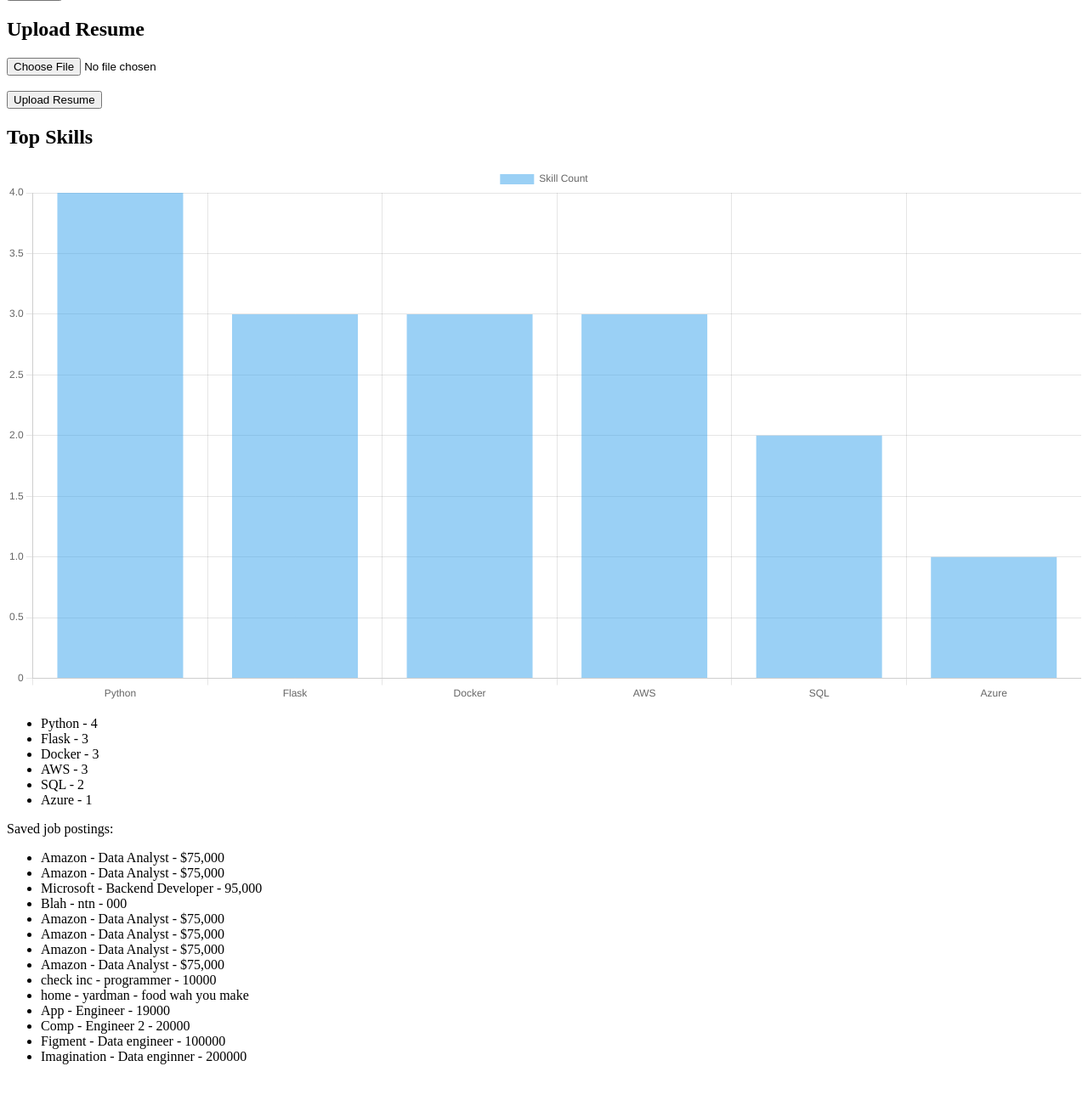
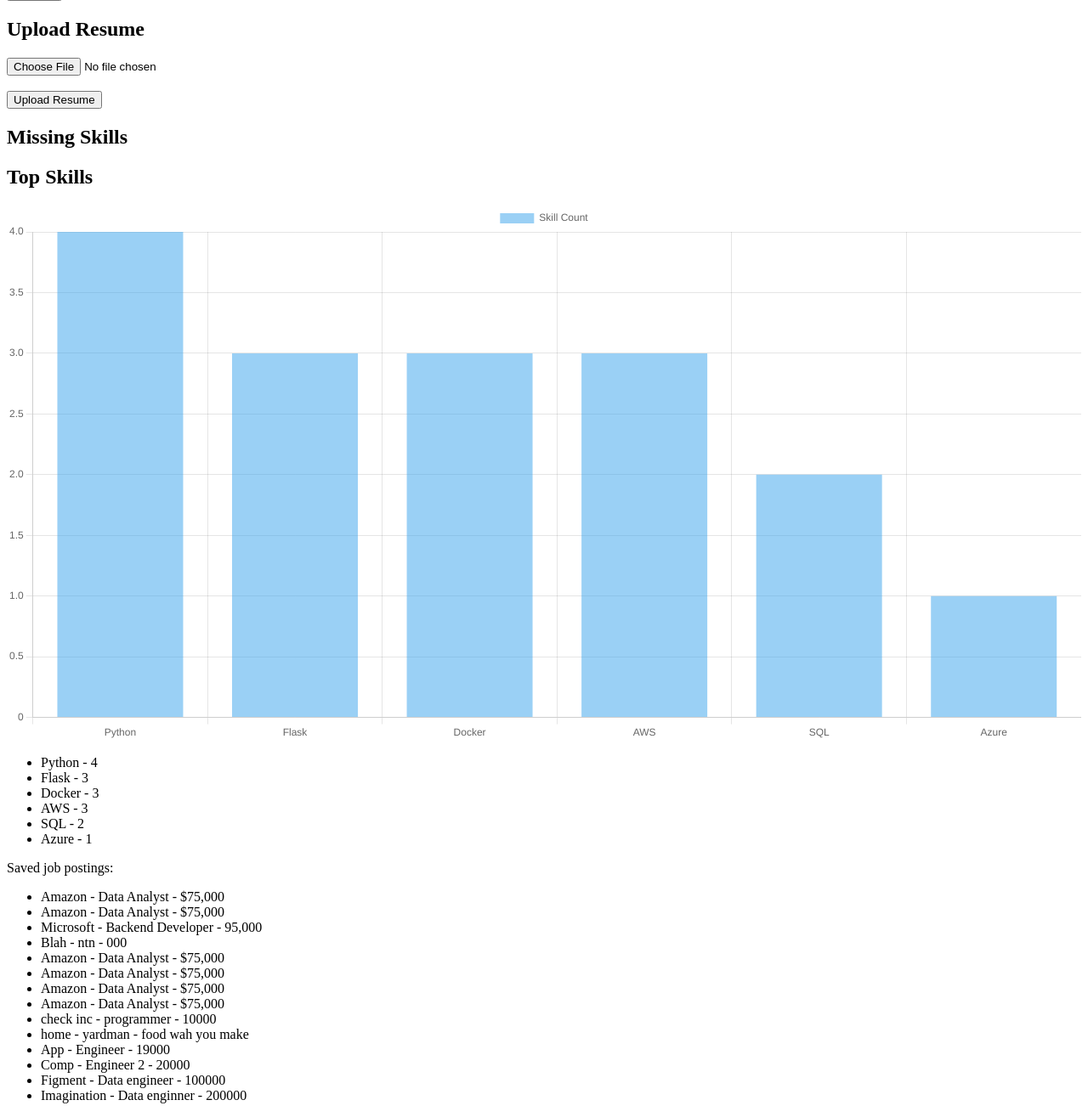
Before and after one commit to zajjhay19/job-posting-skill-analyzer, a Flask app: page / in a window 1280 px wide. Shown: the part 405-1720 px from the top of the page at 85% size. Before the commit the page ends 1658 px from the top, so only its background shows below. Run offline with Flask 3, Linux system fonts and the light colour scheme; data comes from the database, SQL or seed files in the repository.

Commit message:
Add personalized resume-to-job-market skill gap

```diff
--- a/app.py
+++ b/app.py
@@ -1,4 +1,5 @@
-from flask import Flask, render_template, request, redirect #Imports the tools Flask needs to build webpages, receive form data, and move users between pages.
+import os #Imports tools that let Python read information stored in the computer's environment.
+from flask import Flask, render_template, request, redirect, session #Imports the tools Flask needs to build webpages, receive form data, and move users between pages.   including session for remembering temporary user data between requests.
 from resume_parser import extract_resume_text #Imports the machine that converts an uploaded resume file into readable text.
 
 from database import (
@@ -11,7 +12,7 @@
 from skill_extractor import extract_skills #Imports the machine that finds skills inside text.
 
 app = Flask(__name__) #Creates the Flask application that runs the website.
-
+app.secret_key = os.environ.get("SECRET_KEY", "dev-secret-key") #Gets the session secret key from the computer and uses a temporary development key if one has not been set.
 
 @app.route("/") #Connects the home page URL to the function below.
 def home(): #Builds everything needed for the main page.
@@ -19,6 +20,8 @@
     jobs = get_jobs() #Gets all saved jobs from the database.
 
     skill_counts = get_skill_counts() #Gets the number of times each skill appears.
+
+    missing_skills = session.get("missing_skills", [])  #Gets the missing skills from the session or creates an empty list if no resume has been analyzed yet.
 
     skill_labels = [ #Creates a list that stores only the skill names for Chart.js.
 
@@ -44,7 +47,9 @@
 
         skill_labels=skill_labels, #Makes the chart labels available to JavaScript.
 
-        skill_data=skill_data #Makes the chart values available to JavaScript.
+        skill_data=skill_data, #Makes the chart values available to JavaScript.
+
+        missing_skills=missing_skills #Makes the missing resume skills available inside the HTML template.
     )
 
 
@@ -98,6 +103,8 @@
 
     missing_skills = market_skills - resume_skills#Finds the skills that employers want that are missing from the resume.
 
+    session["missing_skills"] = list(missing_skills) #Stores the missing skills in the session so Flask can remember them after the redirect.
+
     print(missing_skills) #Displays the missing skills in the terminal so we can test the comparison.
 
     print(resume_skills)#Displays the detected resume skills in the terminal so we can test that everything works.
--- a/templates/index.html
+++ b/templates/index.html
@@ -43,6 +43,16 @@
 
     </form>
 
+    <h2>Missing Skills</h2>
+
+    <ul>
+        {% for skill in missing_skills %}
+
+        <li>{{ skill }}</li>
+
+        {% endfor %}
+    </ul>
+
     <h2>Top Skills</h2>
 
     <canvas id = "skillsChart"></canvas>
```
